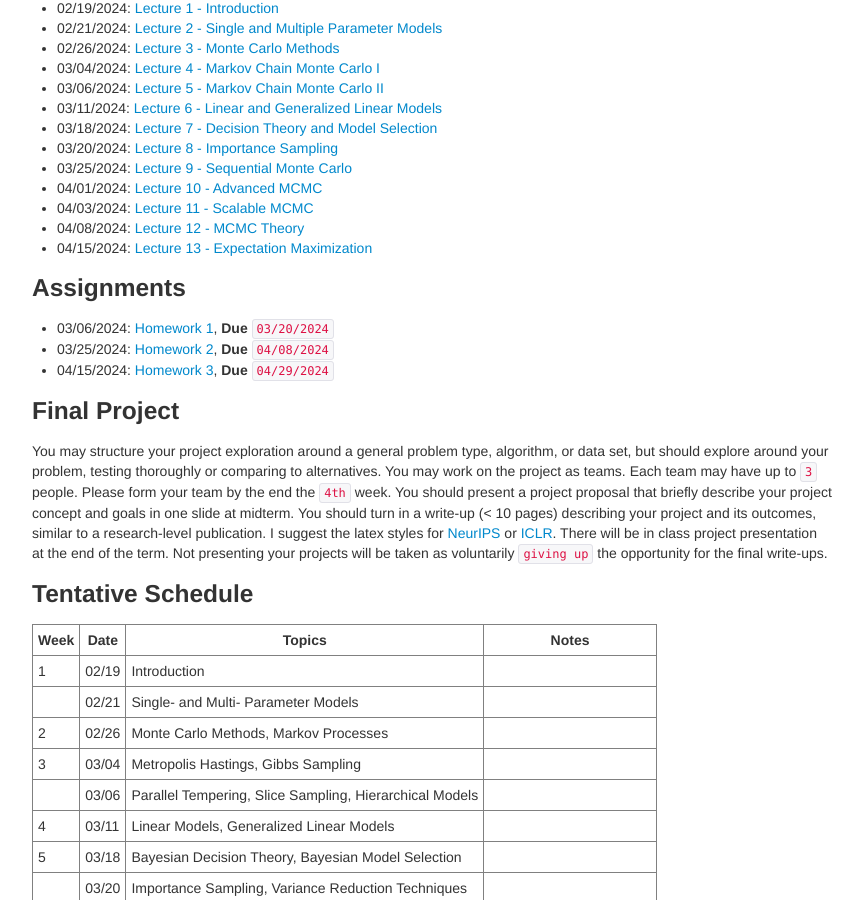
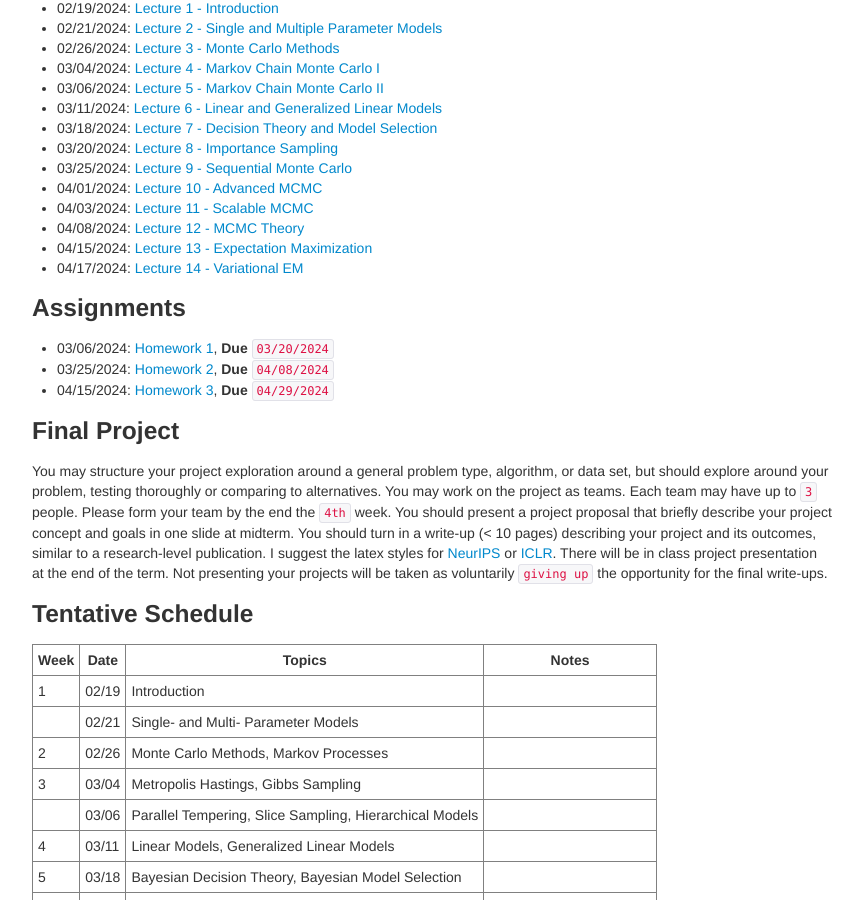
Before and after one commit to zcrabbit/zcrabbit.github.io, a Jekyll site: the page built from courses/btc-s24.md, in a window 1280 px wide and 900 px high, scrolled down 1175 px. Shown: the whole window, without its empty margins (208-1071 px from the left). Built offline with Jekyll 4.4.1, drawn with Linux system fonts in a browser that asks for light colours.

Commit message:
lecture 14 out

```diff
--- a/courses/btc-s24.md
+++ b/courses/btc-s24.md
@@ -53,6 +53,7 @@ We will use python during the course. A good Python tutorial is available at <ht
 - 04/03/2024: [Lecture 11 - Scalable MCMC]({{sites.baseurl}}/static/slides/btc_spring24/lec11.pdf)
 - 04/08/2024: [Lecture 12 - MCMC Theory]({{sites.baseurl}}/static/slides/btc_spring24/lec12.pdf)
 - 04/15/2024: [Lecture 13 - Expectation Maximization]({{sites.baseurl}}/static/slides/btc_spring24/lec13.pdf)
+- 04/17/2024: [Lecture 14 - Variational EM]({{sites.baseurl}}/static/slides/btc_spring24/lec14.pdf)
 
 
 
```
Also changed, not shown: 1 other file.
